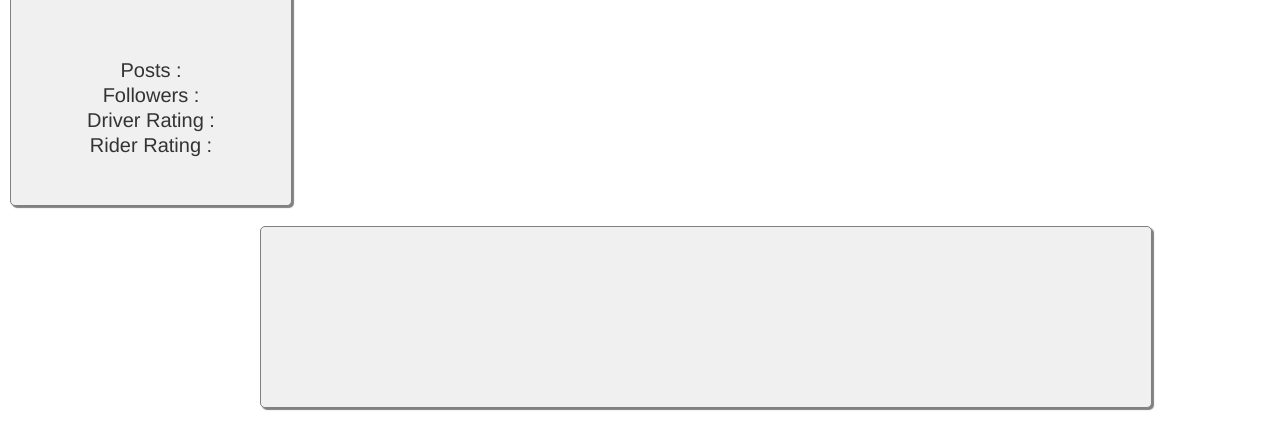
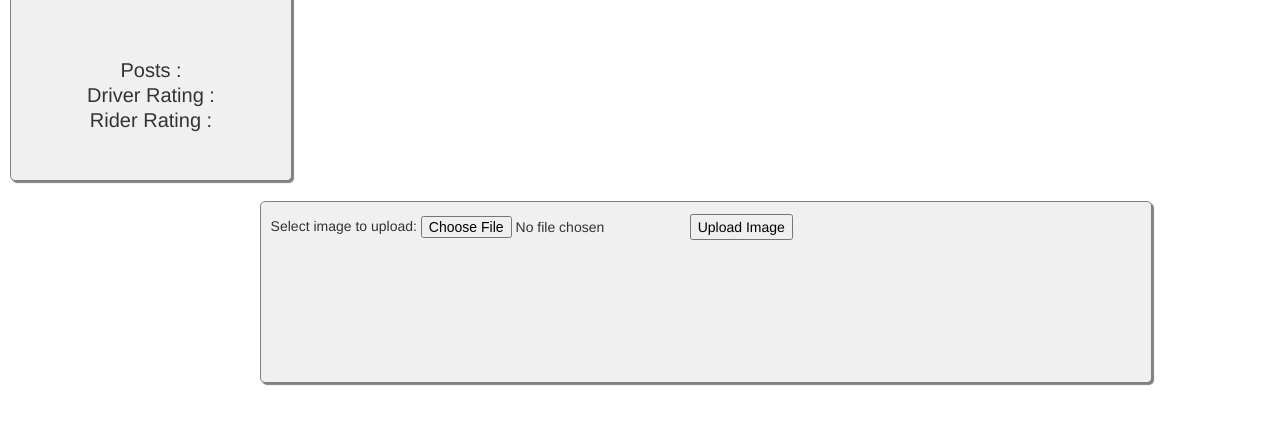
Before and after one commit to ChicoState/RideShareBargain, a PHP site: page /profile.php in a window 1280 px wide. Shown: the part 371-800 px from the top of the page. Run offline with PHP 8.4, Linux system fonts and the light colour scheme; the visitor is signed in with stand-in values (Sample User, id 1); data that the repository does not hold is empty.

Commit message:
Update profile.php

```diff
--- a/profile.php
+++ b/profile.php
@@ -53,14 +53,13 @@
 					<img id="pro_img" src="<?php echo $user['profile_pic'];?>">
 				</a>
 				<div class="index_user_profile">
-					<a href="<?php echo $user_signin;?>">
+					<a href="profile.php">
 						<?php
 							echo $user['firstname'] . " " . $user['lastname'] . "<br>";
 						?>
 					</a>
 					<div class=profile_info_p>
 						<p><?php echo "Posts  : " . $user['num_posts'];?></p>
-						<p><?php echo "Followers : " . $num_followers;?></p>
 						<p><?php echo "Driver Rating : " . $user['rating_driver']?></p>
 						<p><?php echo "Rider Rating : " . $user['rating_rider'];?></p>
 					</div>
@@ -68,26 +67,14 @@
 			</div>
 		</div>
 		<div class="newsfeed column">
-			<?php echo $username; ?>
-			<!-- <form class="create_post" action="addComment.php" method="POST">
-				<textarea name="new_text" id="new_text" placeholder="What's on your mind, <?php echo $user['firstname'];?>?"></textarea>
-				<input type="submit" name="new_post" id="post_button" value="Post">
-			</form> -->
+			<form action="upload.php" method="post" enctype="multipart/form-data">
+    				Select image to upload:
+    				<input type="file" name="fileToUpload" id="fileToUpload">
+    				<input type="submit" value="Upload Image" name="submit">
+			</form>
+
 		</div>
-		<!-- <table>
-			<?php
-				echo $username;
-				// $sql = "SELECT content FROM comments WHERE owner = '$user_signin '";
-				// $query = mysqli_query($con, $sql);
-				// while ($row = mysqli_fetch_row($query)) {
-				// 	echo "<tr>";
-				// 	echo ('<div class="newsfeed column">');
-				//   echo stripslashes(utf8_decode($row[0]));
-				// }
-				// echo "</div>";
-				// echo "</tr>";
-			?>
-		</table> -->
+
 	</div>
 </body>
 </html>
```
